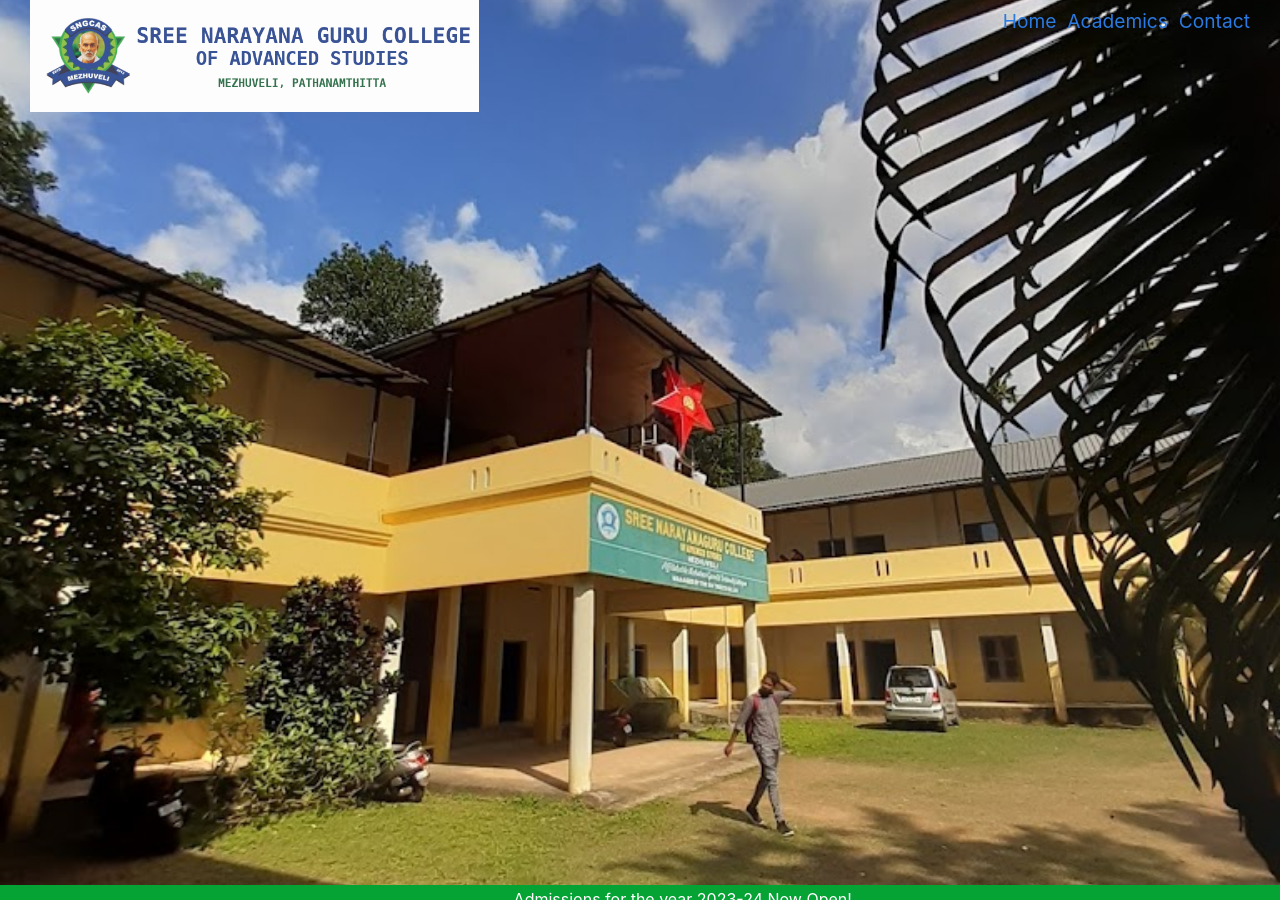
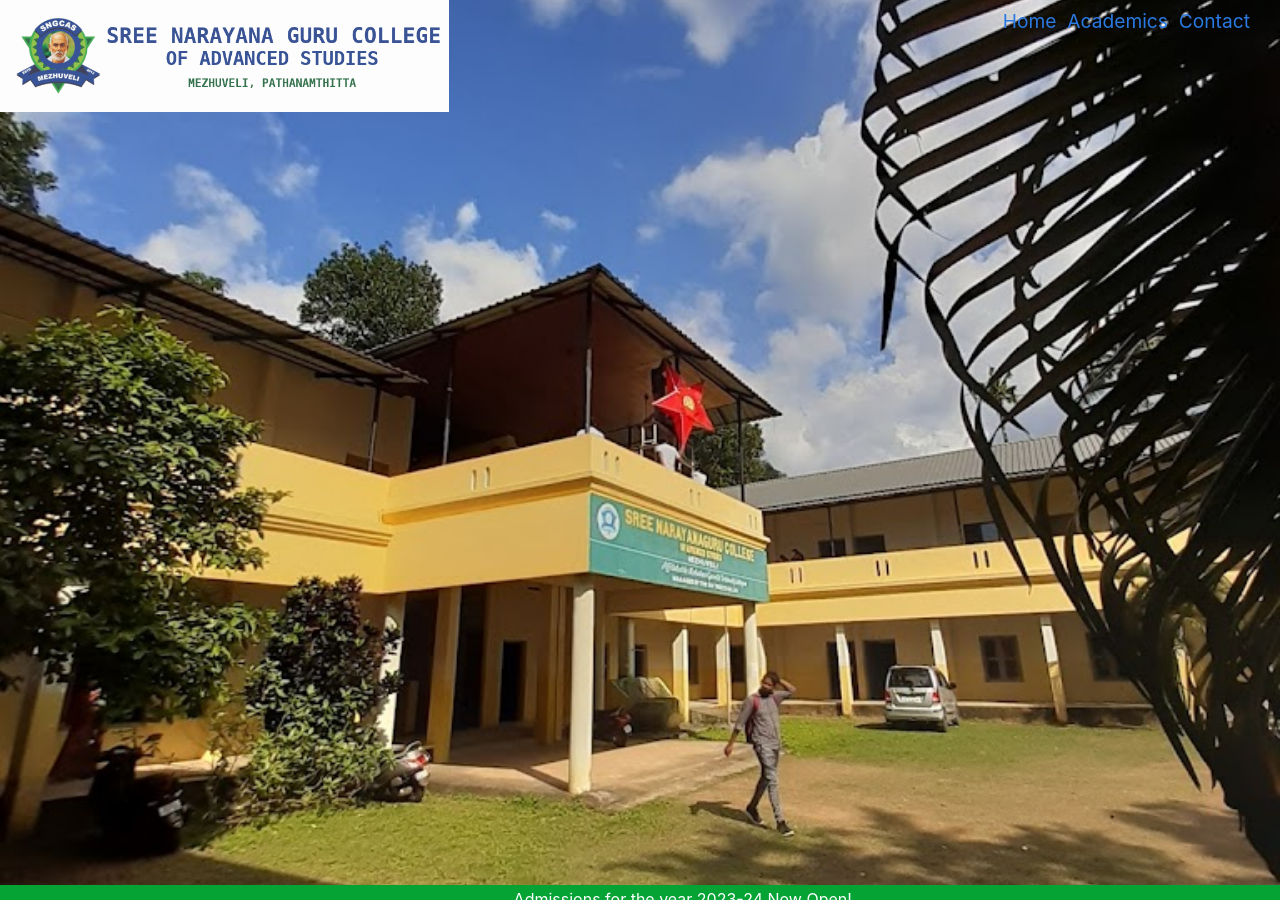
Before and after one commit to sngcasmezhuveli/sngcasmezhuveli.github.io, a Jekyll site: the page built from docs/index.markdown, in a window 1280 px wide and 900 px high. Built offline with Jekyll 4.4.1, drawn with Linux system fonts in a browser that asks for light colours.

Commit message:
Navbar and title should be same size

```diff
--- a/docs/_includes/header.html
+++ b/docs/_includes/header.html
@@ -1,10 +1,10 @@
 
 <header class="site-header" id="site-header" role="banner">
-  <div class="site-header-background" id="site-header-background"></div>
+  <div class="site-header-background sh-expanded" id="site-header-background"></div>
   <div class="wrapper">
     {%- assign default_paths = site.pages | map: "path" -%}
     {%- assign page_paths = site.header_pages | default: default_paths -%}
-    <div id="site-title" class="site-title-expanded">
+    <div id="site-title" class="site-title-expanded site-title">
     <a rel="author" href="{{ "/" | relative_url }}">
       <img src="/assets/logo.png" alt=" {{ site.title | escape }}">
      </a>
--- a/docs/_sass/minima/_layout.scss
+++ b/docs/_sass/minima/_layout.scss
@@ -67,24 +67,33 @@
 
 .site-header-background{
   background-color: $background-color;
+  height: $spacing-unit * 1.865 * 2;
   position: absolute;
   width: 100%;
-  height: 100%;
   top: 0%;
   left: 0%;
   opacity: 0;
-  transition: opacity 1s;
+  transform-origin: top left;
+  transition: opacity 1s, transform 1s;
 }
-.site-title-expanded {
+
+.sh-collapsed{
+  transform: scaleY(0.5);
+  opacity: 1;
+}
+.sh-expanded{
+  transform: scaleY(1);
+  opacity: 0;
+}
+.site-title {
   @include relative-font-size(1.625);
   background-color: $background-color;
   text-align: left;
   font-weight: 300;
   line-height: $base-line-height * $base-font-size * 2.25;
   letter-spacing: -1px;
-  margin: inherit -$spacing-unit 0 0;
+  margin: 0 0 0 (-$spacing-unit);
 
-  width: fit-content;
   transform-origin: top left;
   transition: transform 1s;
   &,
@@ -97,29 +106,21 @@
       width: auto;
     }
   }
+
+
+}
+.site-title-expanded {
+  margin: inherit -$spacing-unit 0 0;
+
+  width: fit-content;
+
 }
 
 .site-title-collapsed {
-  @include relative-font-size(1.625);
-  background-color: $background-color;
-  font-weight: 300;
-  line-height: $base-line-height * $base-font-size * 2.25;
-  letter-spacing: -1px;
   margin-bottom: 0;
   float: left;
-  transform-origin: top left;
   transform: scale(0.5);
-  transition: transform 1s;
-  &,
-  &:visited {
-    color: $grey-color-dark;
-  }
-  a {
-    img {
-      height: $spacing-unit * 1.865 * 2;
-      width: auto;
-    }
-  }
+
 }
 /*.site-title::before {
   content: url("/assets/logo.png");
--- a/docs/assets/js/javascript.js
+++ b/docs/assets/js/javascript.js
@@ -25,12 +25,14 @@ function setNav() {
     var top = (window.pageYOffset || document.scrollTop) - (document.clientTop || 0);
 
     if (top > 5) {
-        $('site-title').className = "site-title-collapsed"
-       $('site-header-background').style.opacity = "1.0"
+        //when scrolling starts
+        $('site-title').className = "site-title site-title-collapsed"
+       $('site-header-background').className = "site-header-background sh-collapsed"
     }
     else {
-        $('site-title').className = "site-title-expanded"
-        $('site-header-background').style.opacity = "0.0"
+        //User has scrolled back to the top
+        $('site-title').className = "site-title site-title-expanded"
+        $('site-header-background').className = "site-header-background sh-expanded"
 
     }
 }
```
Also changed, not shown: 13 other files.
